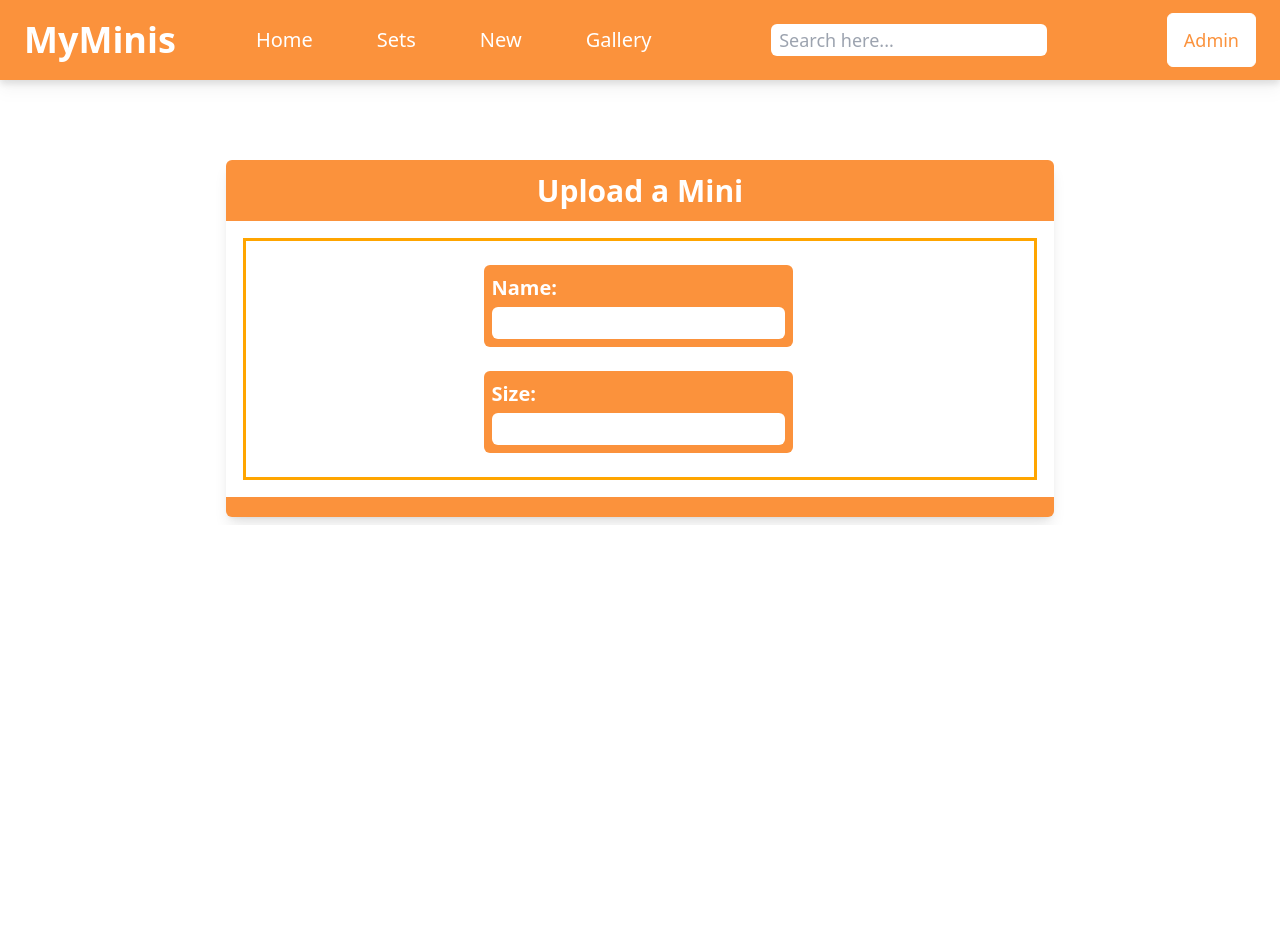
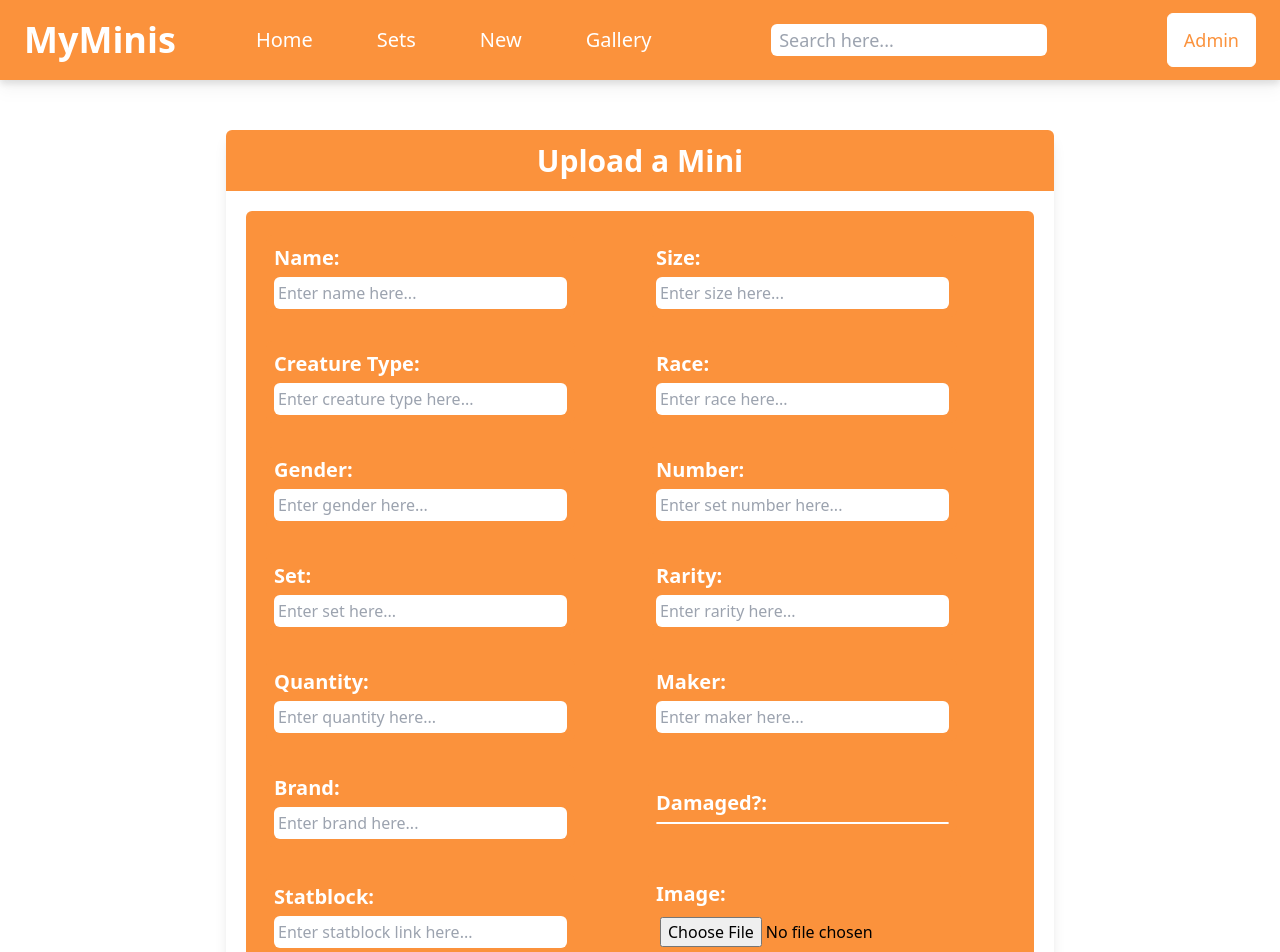
Before and after one commit to Fraser-Dunn/mini-website, a React (Create React App) app: page /admin in a window 1280 px wide. Shown: the top 952 px of the page. Before the commit the page ends 800 px from the top, so only its background shows below. Built offline with nearby package versions, Linux system fonts and the light colour scheme; no server answers; sample sign-in values are in the browser's storage.

Commit message:
form grid now

```diff
--- a/src/index.css
+++ b/src/index.css
@@ -89,10 +89,9 @@
   flex-direction: column;
   align-items: center;
   justify-content: center;
-  padding:0 36px;
+  padding: 50px 36px;
   height: 100%;
   overflow: auto;
-  padding-top: 80px;
 }
 
 .form-container {
@@ -128,10 +127,9 @@
   width: 100%;
 }
 
-.form-content {
-  display: flex;
-  flex-direction: column;
-  outline: solid orange;
+.form-content-grid {
+  display: grid;
+  grid-template-columns: repeat(2,1fr);
   padding: 12px;
   width: 100%;
   align-items: center;
@@ -197,6 +195,18 @@
   }
 }
 
+@media only screen and (max-width: 792px) {
+  .form-content-grid {
+    grid-template-columns: 1fr;
+  }
+
+  .name-div {
+    justify-self: center;
+  }
+
+
+}
+
 @media only screen and (max-width:465px) {
   .card-container {
     padding: 40px 14px;
--- a/src/pages/Admin.jsx
+++ b/src/pages/Admin.jsx
@@ -74,12 +74,16 @@ const Admin = () => {
 
         <main className="form-main bg-white">
           <form className="form-actual" onSubmit={onSubmit}>
-            <div className="form-content">
+            <div className="form-content-grid bg-orange-400 rounded-md">
               {/* name */}
               <div className="name-div">
                 <div className="form-name-label-div bg-orange-400 rounded-md">
                   <label className="form-name-label">Name:</label>
-                  <input className="form-name-input rounded-md" type="text" />
+                  <input
+                    placeholder="Enter name here..."
+                    className="form-name-input rounded-md"
+                    type="text"
+                  />
                 </div>
               </div>
 
@@ -87,9 +91,155 @@ const Admin = () => {
               <div className="name-div">
                 <div className="form-name-label-div bg-orange-400 rounded-md">
                   <label className="form-name-label">Size:</label>
-                  <input className="form-name-input rounded-md" type="text" />
+                  <input
+                    placeholder="Enter size here..."
+                    className="form-name-input rounded-md"
+                    type="text"
+                  />
                 </div>
               </div>
+
+              {/* type */}
+              <div className="name-div">
+                <div className="form-name-label-div bg-orange-400 rounded-md">
+                  <label className="form-name-label">Creature Type:</label>
+                  <input
+                    placeholder="Enter creature type here..."
+                    className="form-name-input rounded-md"
+                    type="text"
+                  />
+                </div>
+              </div>
+
+              {/* race */}
+              <div className="name-div">
+                <div className="form-name-label-div bg-orange-400 rounded-md">
+                  <label className="form-name-label">Race:</label>
+                  <input
+                    placeholder="Enter race here..."
+                    className="form-name-input rounded-md"
+                    type="text"
+                  />
+                </div>
+              </div>
+
+              {/* gender */}
+              <div className="name-div">
+                <div className="form-name-label-div bg-orange-400 rounded-md">
+                  <label className="form-name-label">Gender:</label>
+                  <input
+                    placeholder="Enter gender here..."
+                    className="form-name-input rounded-md"
+                    type="text"
+                  />
+                </div>
+              </div>
+
+              {/* number */}
+              <div className="name-div">
+                <div className="form-name-label-div bg-orange-400 rounded-md">
+                  <label className="form-name-label">Number:</label>
+                  <input
+                    placeholder="Enter set number here..."
+                    className="form-name-input rounded-md"
+                    type="number"
+                  />
+                </div>
+              </div>
+
+              {/* set */}
+              <div className="name-div">
+                <div className="form-name-label-div bg-orange-400 rounded-md">
+                  <label className="form-name-label">Set:</label>
+                  <input
+                    placeholder="Enter set here..."
+                    className="form-name-input rounded-md"
+                    type="text"
+                  />
+                </div>
+              </div>
+
+              {/* rarity */}
+              <div className="name-div">
+                <div className="form-name-label-div bg-orange-400 rounded-md">
+                  <label className="form-name-label">Rarity:</label>
+                  <input
+                    placeholder="Enter rarity here..."
+                    className="form-name-input rounded-md"
+                    type="text"
+                  />
+                </div>
+              </div>
+
+              {/* quantity */}
+              <div className="name-div">
+                <div className="form-name-label-div bg-orange-400 rounded-md">
+                  <label className="form-name-label">Quantity:</label>
+                  <input
+                    placeholder="Enter quantity here..."
+                    className="form-name-input rounded-md"
+                    type="number"
+                  />
+                </div>
+              </div>
+
+              {/* maker */}
+              <div className="name-div">
+                <div className="form-name-label-div bg-orange-400 rounded-md">
+                  <label className="form-name-label">Maker:</label>
+                  <input
+                    placeholder="Enter maker here..."
+                    className="form-name-input rounded-md"
+                    type="text"
+                  />
+                </div>
+              </div>
+
+              {/* brand */}
+              <div className="name-div">
+                <div className="form-name-label-div bg-orange-400 rounded-md">
+                  <label className="form-name-label">Brand:</label>
+                  <input
+                    placeholder="Enter brand here..."
+                    className="form-name-input rounded-md"
+                    type="text"
+                  />
+                </div>
+              </div>
+
+              {/* damaged */}
+              <div className="name-div">
+                <div className="form-name-label-div bg-orange-400 rounded-md">
+                  <label className="form-name-label">Damaged?:</label>
+                  <button></button>
+                </div>
+              </div>
+
+              {/* statblock */}
+              <div className="name-div">
+                <div className="form-name-label-div bg-orange-400 rounded-md">
+                  <label className="form-name-label">Statblock:</label>
+                  <input
+                    placeholder="Enter statblock link here..."
+                    className="form-name-input rounded-md"
+                    type="text"
+                  />
+                </div>
+              </div>
+
+              {/* image */}
+              <div className="name-div">
+                <div className="form-name-label-div bg-orange-400 rounded-md">
+                  <label className="form-name-label">Image:</label>
+                  <input
+                    className="form-name-input rounded-md"
+                    type="file"
+                    max="1"
+                    accept=".jpg,.png,.jpeg"
+                  />
+                </div>
+              </div>
+              <button type="submit">Upload Mini</button>
             </div>
           </form>
         </main>
```
